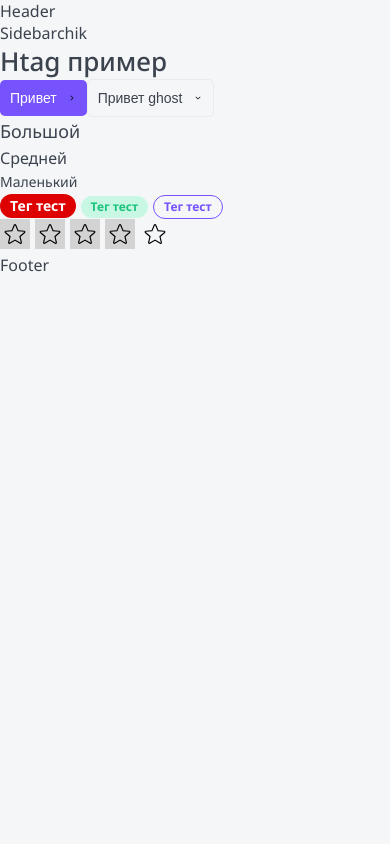
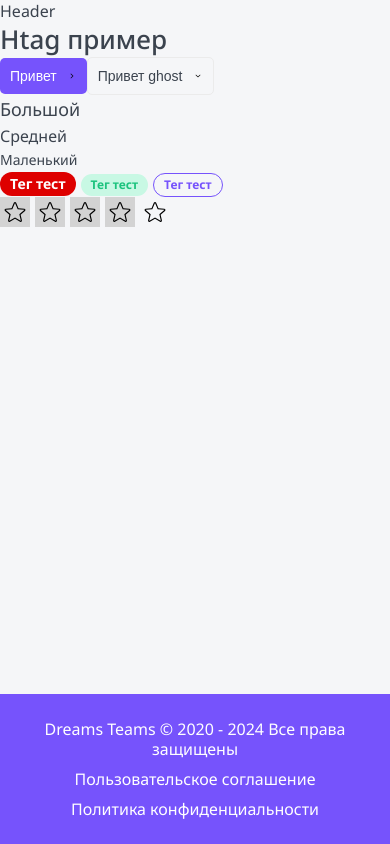
Before and after one commit to mao13132/nextjs_cursec, a Next.js app: page / in a window 390 px wide. Built offline with nearby package versions, Linux system fonts and the light colour scheme.

Commit message:
add grid css

```diff
--- a/layout/Footer/Footer.module.css
+++ b/layout/Footer/Footer.module.css
@@ -0,0 +1,24 @@
+.footer {
+    display: grid;
+    grid-template-columns: 1fr auto auto;
+    gap: 10px 40px;
+    background: var(--primary);
+    padding: 25px 30px;
+    color: var(--white);
+    font-size: 16px;
+    line-height: 20px;
+
+}
+
+.footer a:hover {
+    color: var(--gray-light);
+}
+
+@media (max-width: 765px) {
+    .footer {
+
+        grid-template-columns: 1fr;
+        text-align: center;
+
+    }
+}
--- a/layout/Footer/Footer.tsx
+++ b/layout/Footer/Footer.tsx
@@ -1,8 +1,14 @@
 import { FooterProps } from "./Footer.props";
 import styles from './Footer.module.css';
+import cn from 'classnames';
+import { format } from 'date-fns';
 
-export const Footer = ({ ...props }: FooterProps): JSX.Element => {
-    return (<div {...props}>
-        Footer
-    </div>)
+export const Footer = ({ className, ...props }: FooterProps): JSX.Element => {
+    return (<footer className={cn(className, styles['footer'])} {...props}>
+        <div>
+            Dreams Teams © 2020 - {format(new Date(), 'yyyy')} Все права защищены
+        </div>
+        <a href="#" target="blank">Пользовательское соглашение</a>
+        <a href="#" target="blank">Политика конфиденциальности</a>
+    </footer>)
 };
--- a/layout/Layout.module.css
+++ b/layout/Layout.module.css
@@ -0,0 +1,40 @@
+.wrapper {
+    display: grid;
+    grid-template-columns: auto 230px minmax(320px, 1200px) auto;
+    min-height: 100vh;
+    gap: 0 30px;
+    grid-template-rows: auto 1fr auto;
+    grid-template-areas:
+    ". header header ."
+    ". sidebar body ."
+    "footer footer footer footer"
+}
+.header {
+    grid-area: header;
+    /* На десктопе убирается */
+    display: none;
+}
+.sidebar {
+    grid-area: sidebar;}
+
+.body {
+    grid-area: body;}
+
+.footer {
+    grid-area: footer;}
+
+@media (max-width: 765px) {
+    .wrapper {
+        grid-template-columns: minmax(320px, 1200px);
+        grid-template-areas:
+        "header"
+        "body"
+        "footer"
+    }
+    .sidebar {
+        display: none;
+    }
+    .header {
+        display: block;
+    }
+}
--- a/layout/Layout.tsx
+++ b/layout/Layout.tsx
@@ -1,22 +1,31 @@
+import { FunctionComponent } from 'react';
 import { Footer } from './Footer/Footer';
 import { Header } from './Header/Header';
-import style from './Layout.module.css';
+import styles from './Layout.module.css';
 import { LayoutProps } from './Layout.props';
 import { Sidebar } from './Sidebar/Sidebar';
 
 export const Layout = ({ children }: LayoutProps): JSX.Element => {
     return (
-        <>
-            <Header />
+        <div className={styles['wrapper']}>
+            <Header className={styles['header']} />
 
-            <div>
-                <Sidebar />
+            <Sidebar className={styles['sidebar']} />
 
-                <div>{children}</div>
+            <div className={styles['body']}>{children}</div>
 
-            </div>
-
-            <Footer />
-        </>
+            <Footer className={styles['footer']} />
+        </div>
     );
 };
+
+/* Функция высшего порядка */
+export const withLayout = <T extends Record<string, unknown>>(Component: FunctionComponent<T>) => {
+    return function withLayoutComponent(props: T): JSX.Element {
+        return (
+            <Layout>
+                <Component {...props} />
+            </Layout>
+        );
+    }
+};
--- a/package.json
+++ b/package.json
@@ -9,6 +9,7 @@
     "lint": "next lint"
   },
   "dependencies": {
+    "date-fns": "^3.3.1",
     "next": "14.1.1",
     "react": "^18",
     "react-dom": "^18"
--- a/pages/index.tsx
+++ b/pages/index.tsx
@@ -1,13 +1,13 @@
 
 import { Button, Htag, P, Rating, Tag } from "@/components";
-import { Layout } from "@/layout/Layout";
+import { withLayout } from "@/layout/Layout";
 import { useState } from "react";
 
-export default function Home() {
+function Home() {
   const [rating, setRating] = useState<number>(4);
 
   return (
-    <Layout>
+    <>
       <Htag tag="h1">Htag пример</Htag>
       <Button appearance="primary" arrow="right">Привет</Button>
       <Button appearance="ghost" arrow="down">Привет ghost</Button>
@@ -18,6 +18,10 @@ export default function Home() {
       <Tag color="green">Тег тест</Tag>
       <Tag color="primary">Тег тест</Tag>
       <Rating rating={rating} isEditable setRating={setRating}></Rating>
-    </Layout>
+    </>
   );
 }
+
+
+
+export default withLayout(Home);
```
Also changed, not shown: 1 other file (tests, documents, lock files or other folders).
